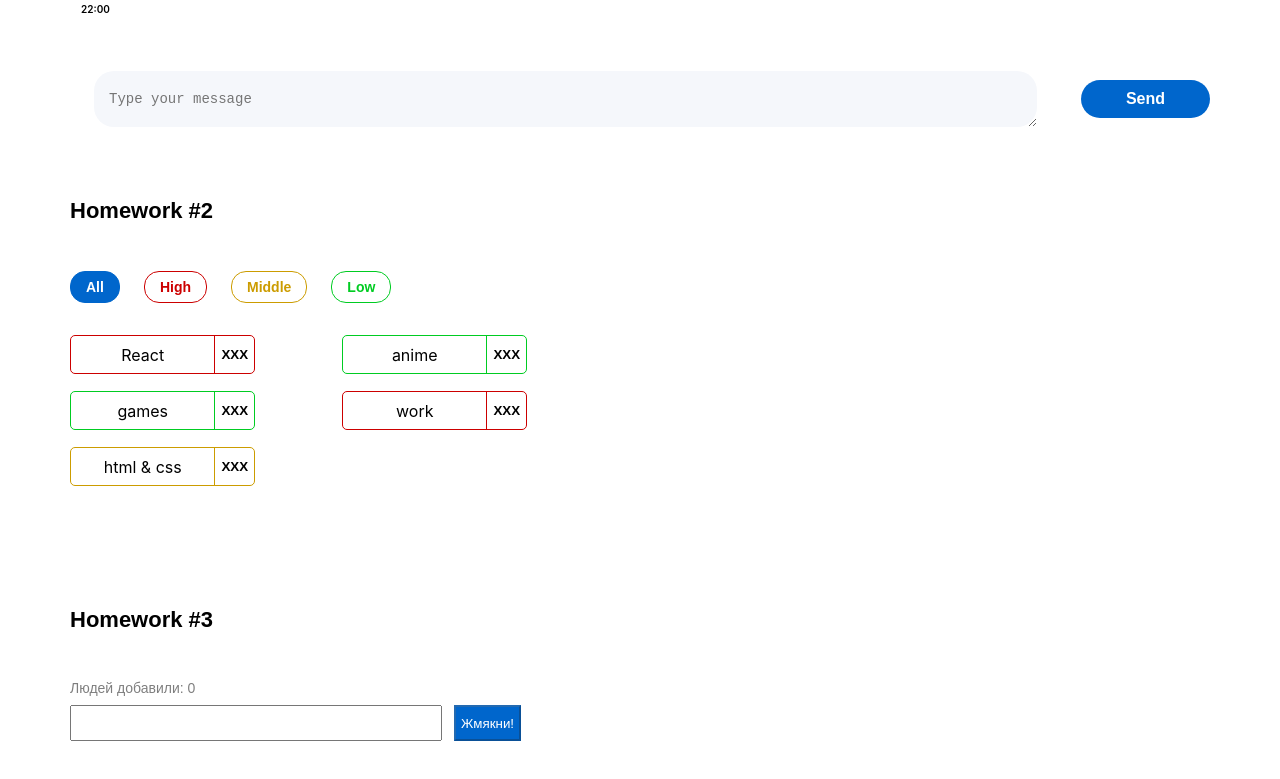
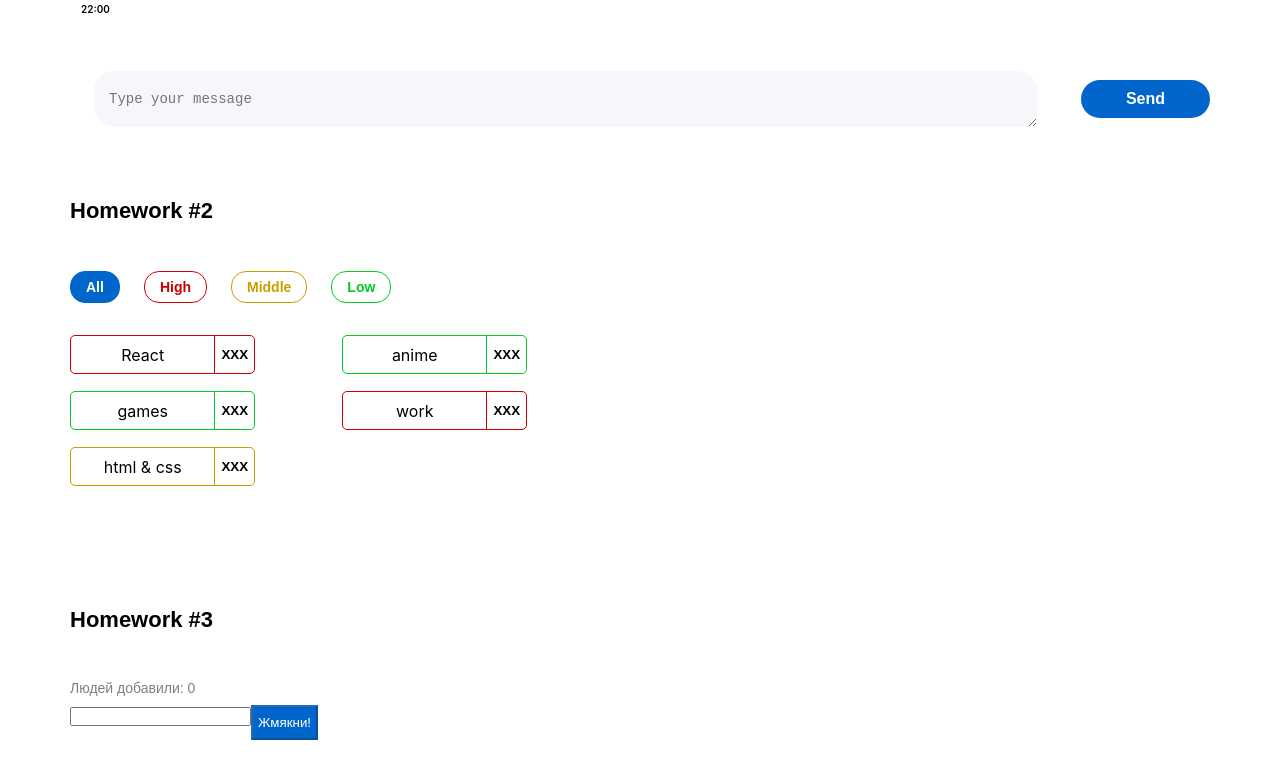
Before and after one commit to DmitriyVavilin/hws2-master, a React (Create React App) app: page / in a window 1280 px wide. Shown: the part 514-1293 px from the top of the page. Built offline with nearby package versions, Linux system fonts and the light colour scheme.

Commit message:
add commit task

```diff
--- a/src/s2-homeworks/hw03/Greeting.tsx
+++ b/src/s2-homeworks/hw03/Greeting.tsx
@@ -26,7 +26,7 @@ const Greeting: React.FC<GreetingPropsType> = (
     } // деструктуризация пропсов
 ) => {
     //const inputClass = s.errorInput // need to fix with (?:)
-    const inputClass = `${s.input} ${error ? s.errorInput : ''}`   // need to fix with (?:)
+    const inputClass =  error ? s.errorInput : ''   // need to fix with (?:)
 
     return (
         <div id={'hw3-form'} className={s.greetingForm}>
```
